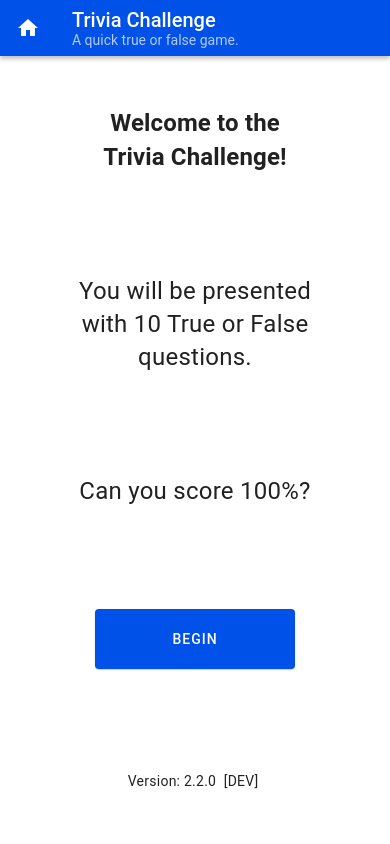
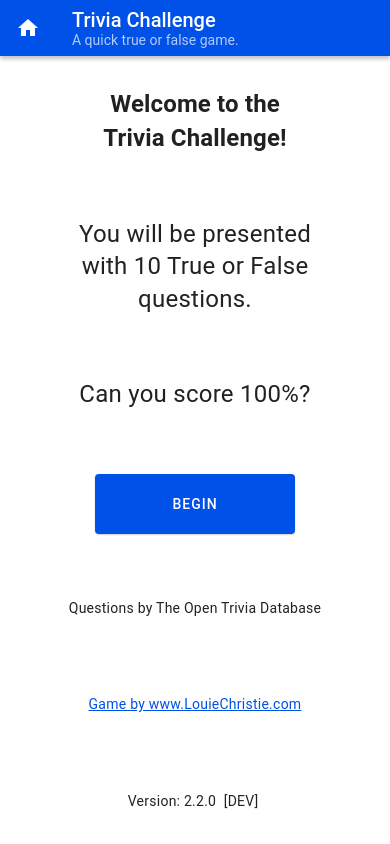
Before and after one commit to louiechristie/trivia-trundle, a React Native app: screen /Home in a window 390 px wide. Built offline with nearby package versions, Linux system fonts and the light colour scheme; what expo-linking would draw is missing.

Commit message:
feat: credits

```diff
--- /dev/null
+++ b/components/Credits.tsx
@@ -0,0 +1,28 @@
+import * as Linking from 'expo-linking';
+import React from 'react';
+import { View, StyleSheet } from 'react-native';
+import { Paragraph, useTheme } from 'react-native-paper';
+
+const Credits = () => {
+  const theme = useTheme();
+
+  return (
+    <>
+      <Paragraph style={styles.credits}>Questions by The Open Trivia Database</Paragraph>
+      <Paragraph
+        style={[styles.credits, { color: theme.colors.primary, textDecorationLine: 'underline' }]}
+        onPress={() => Linking.openURL('https://www.louiechristie.com')}>
+        Game by www.LouieChristie.com
+      </Paragraph>
+    </>
+  );
+};
+
+const styles = StyleSheet.create({
+  credits: {
+    textAlign: 'center',
+    paddingBottom: 10,
+  },
+});
+
+export default Credits;
--- a/screens/HomeScreen.tsx
+++ b/screens/HomeScreen.tsx
@@ -4,6 +4,7 @@ import React, { useContext } from 'react';
 import { StyleSheet, View } from 'react-native';
 import { Title, Paragraph, Button, useTheme } from 'react-native-paper';
 
+import Credits from '../components/Credits';
 import Header from '../components/Header';
 import { Context } from '../context/QuestionsContext';
 import { RootStackParamList } from '../types';
@@ -42,6 +43,8 @@ export default function HomeScreen({ navigation }: Props): JSX.Element {
           BEGIN
         </Button>
 
+        <Credits />
+
         <Paragraph>
           Version: {Constants?.manifest?.version} {__DEV__ ? ' [DEV] ' : ''}
         </Paragraph>
--- a/screens/ResultsScreen.tsx
+++ b/screens/ResultsScreen.tsx
@@ -1,12 +1,11 @@
 import { NativeStackScreenProps } from '@react-navigation/native-stack';
 import Constants from 'expo-constants';
-import * as Linking from 'expo-linking';
 import React, { useContext } from 'react';
 import { ScrollView, StyleSheet, View } from 'react-native';
 import { List, Title, Paragraph, ActivityIndicator, useTheme, Button } from 'react-native-paper';
 
+import Credits from '../components/Credits';
 import Header from '../components/Header';
-import Colors from '../constants/Colors';
 import { Context } from '../context/QuestionsContext';
 import { Question, RootStackParamList } from '../types';
 
@@ -85,12 +84,7 @@ export default function ResultsScreen({ navigation }: Props): JSX.Element {
         onPress={playAgain}>
         PLAY AGAIN?
       </Button>
-      <Paragraph style={styles.credits}>Questions by The Open Trivia Database</Paragraph>
-      <Paragraph
-        style={[styles.credits, { color: theme.colors.primary, textDecorationLine: 'underline' }]}
-        onPress={() => Linking.openURL('https://www.louiechristie.com')}>
-        Game by www.LouieChristie.com
-      </Paragraph>
+      <Credits />
       {DEBUG && <Paragraph style={styles.debug}>State: {JSON.stringify(state, null, 2)}</Paragraph>}
     </ScrollView>
   );
@@ -104,6 +98,7 @@ const styles = StyleSheet.create({
   },
   contentContainer: {
     flexGrow: 1,
+    paddingBottom: 20,
     borderWidth: DEBUG ? 2 : 0,
     borderColor: 'orange',
   },
```
